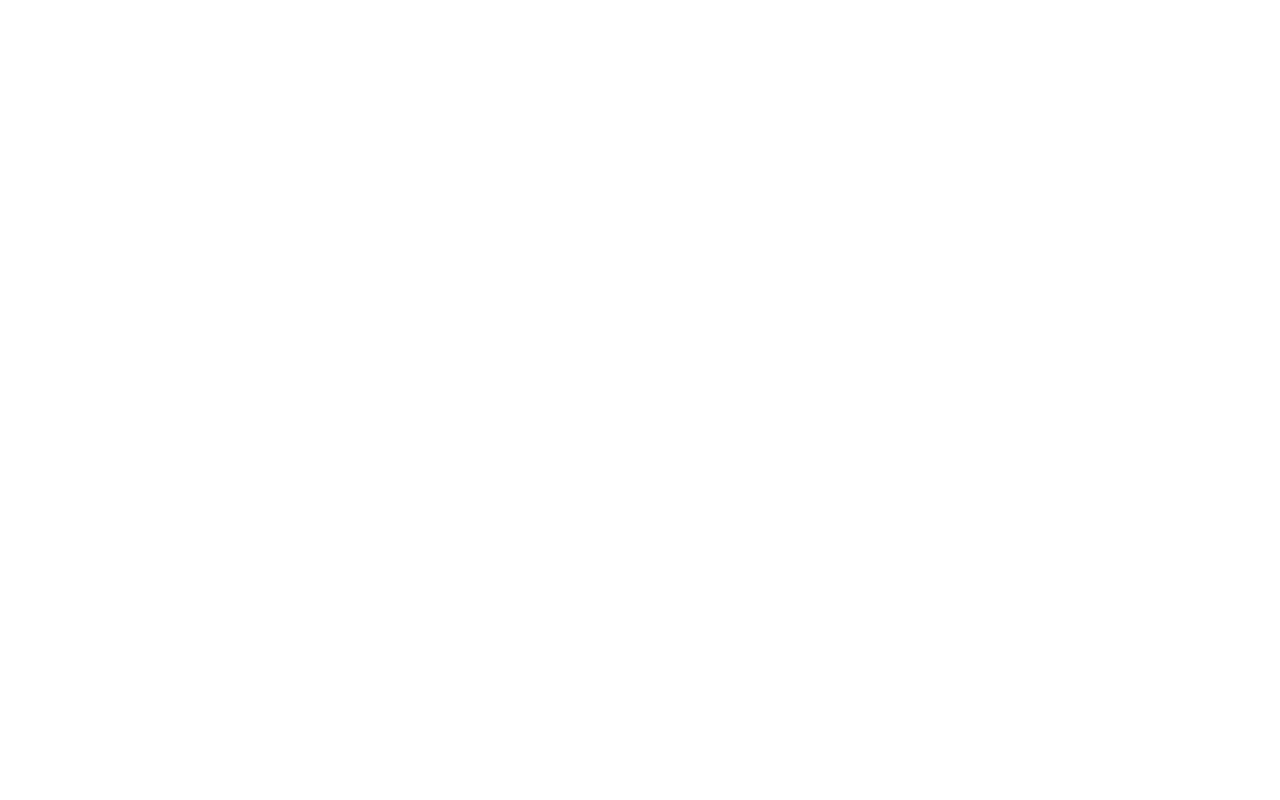
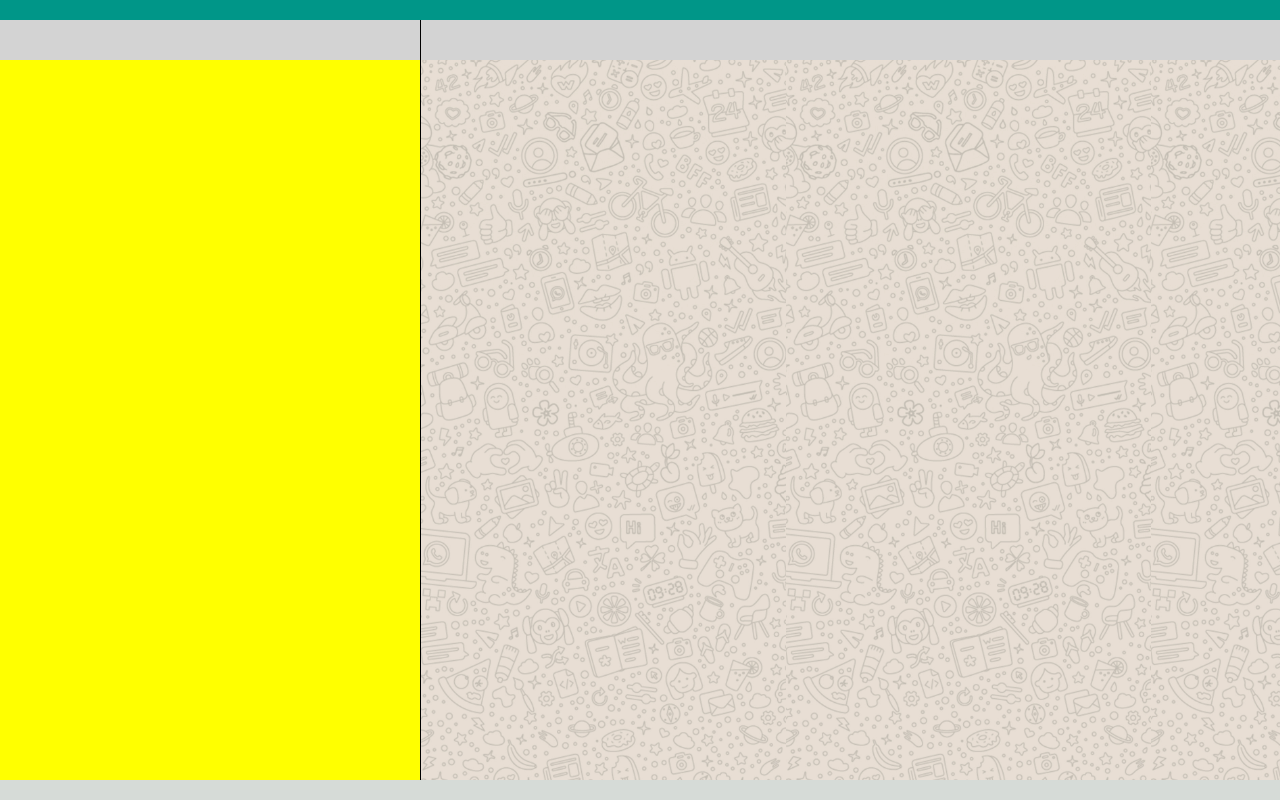
Before and after one commit to sanga2890/js-html-css-boolzap, a plain HTML site: page index.html in a window 1280 px wide. Drawn offline with nearby package versions, Linux system fonts and the light colour scheme.

Commit message:
abbozzata struttura

```diff
--- a/index.html
+++ b/index.html
@@ -8,8 +8,30 @@
         <title>Boolzap</title>
     </head>
     <body>
+        <div id="viewport">
+            <div id="stripe">
+                <main id="main-content">
+                    <aside id="contact-list">
+                        <div class="header-aside">
 
+                        </div>
 
+                    </aside>
+                    <div id="chat">
+                        <div class="header-chat">
+
+                        </div>
+                        <div class="write-message">
+
+                        </div>
+
+                    </div>
+
+                </main>
+
+            </div>
+
+        </div>
 
         <script src="main.js" charset="utf-8"></script>
     </body>
--- a/style.css
+++ b/style.css
@@ -3,3 +3,53 @@
     padding: 0;
     box-sizing: border-box;
 }
+
+#viewport {
+    width: 100vw;
+    height: 100vh;
+    background-color: #d6dbd7;
+}
+
+#stripe {
+    width: 100vw;
+    height: 130px;
+    background-color: #009688;
+    padding-top: 20px;
+}
+
+#main-content {
+    max-width: 1400px;
+    height: calc(100vh - 40px);
+    background-color: orange;
+    margin: auto;
+    vertical-align: middle;
+}
+
+#contact-list {
+    float: left;
+    width: 420px;
+    height: 100%;
+    background-color: yellow;
+}
+
+#chat {
+    width: calc(100% - 420px);
+    height: 100%;
+    background: url(img/wallpaper.jpg);
+    background-repeat: repeat;
+    background-size: contain;
+    border-left: 1px solid black;
+    float: left;
+}
+
+.header-aside {
+    width: 100%;
+    height: 40px;
+    background: lightgrey;
+}
+
+.header-chat {
+    width: 100%;
+    height: 40px;
+    background-color: lightgrey;
+}
```
Also changed, not shown: img/wallpaper.jpg (added).
